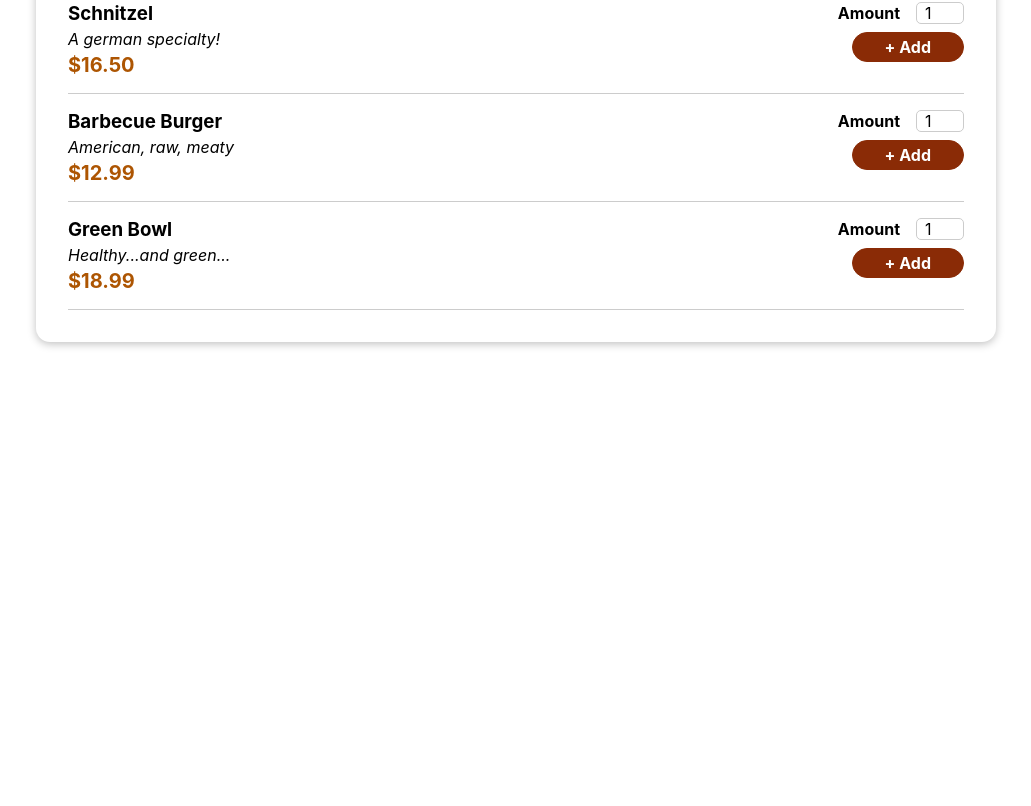
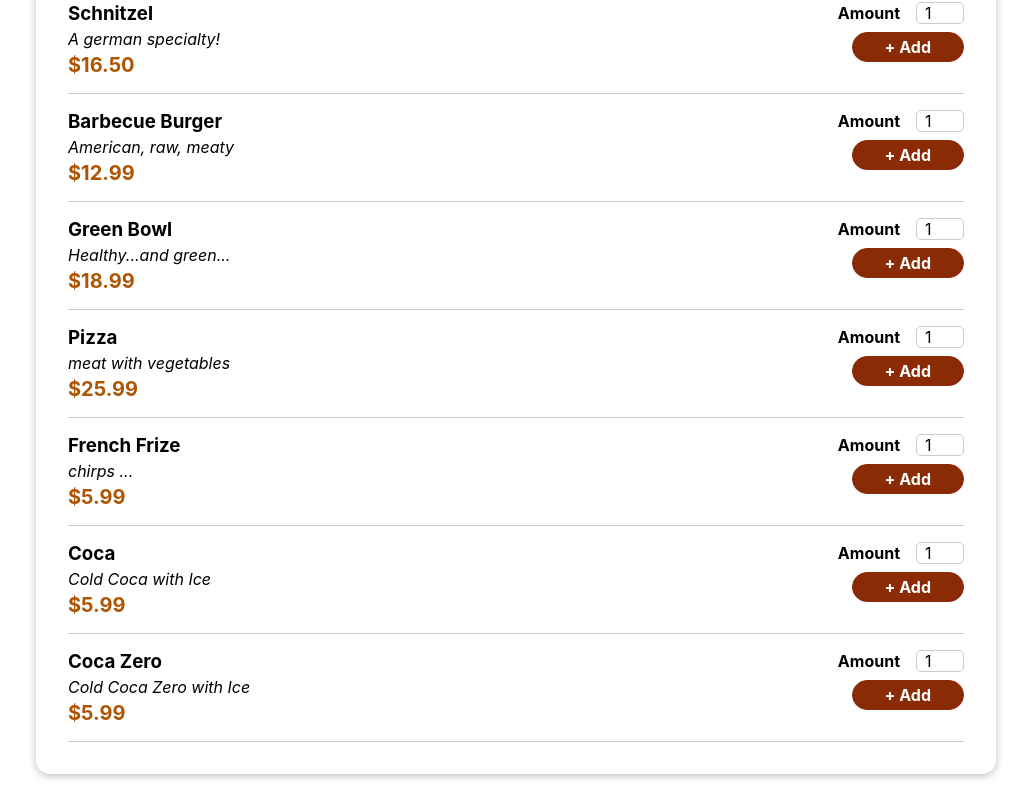
Before and after one commit to erfaneslami/Food-delivery-app, a React (Create React App) app: page / in a window 1280 px wide. Shown: the part 561-1367 px from the top of the page, without its empty margins (124-1155 px from the left). Before the commit the page ends 935 px from the top, so only its background shows below. Built offline with nearby package versions, Linux system fonts and the light colour scheme.

Commit message:
add new meals

```diff
--- a/src/components/Meals/AvailableMeals.js
+++ b/src/components/Meals/AvailableMeals.js
@@ -27,6 +27,30 @@ const DUMMY_MEALS = [
     description: "Healthy...and green...",
     price: 18.99,
   },
+  {
+    id: "m5",
+    name: "Pizza",
+    description: "meat with vegetables",
+    price: 25.99,
+  },
+  {
+    id: "m6",
+    name: "French Frize",
+    description: "chirps ...",
+    price: 5.99,
+  },
+  {
+    id: "m7",
+    name: "Coca",
+    description: "Cold Coca with Ice ",
+    price: 5.99,
+  },
+  {
+    id: "m8",
+    name: "Coca Zero",
+    description: "Cold Coca Zero with Ice ",
+    price: 5.99,
+  },
 ];
 
 const AvailableMeals = () => {
```
